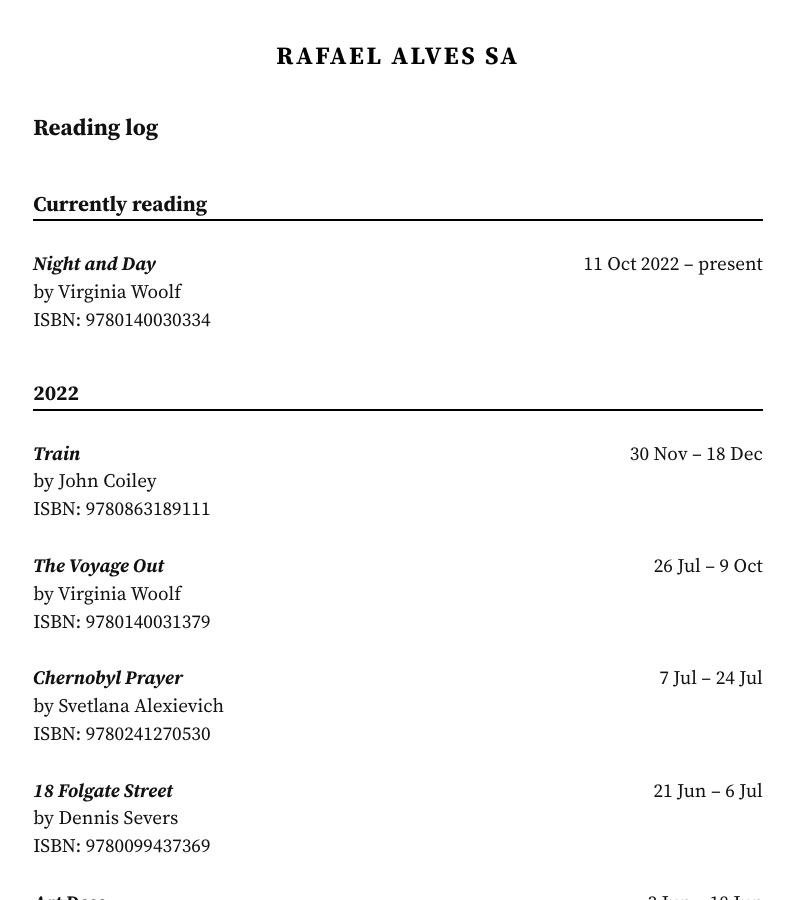
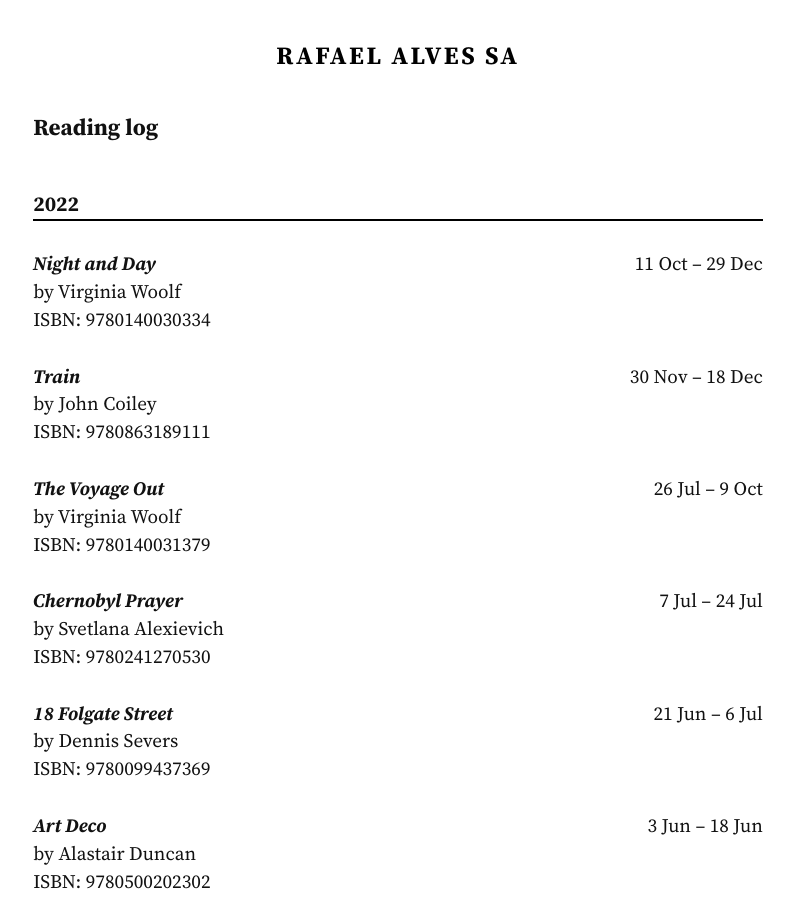
Before and after one commit to rafaelalvessa/rafael.me.uk, a Jekyll site: the page built from reading_log.md, in a window 1280 px wide and 900 px high. Shown: the whole window, without its empty margins (242-1036 px from the left). Built offline with Jekyll 4.4.1, drawn with Linux system fonts in a browser that asks for light colours.

Commit message:
Update Night and Day to finished reading

```diff
--- a/_data/reading_log.yaml
+++ b/_data/reading_log.yaml
@@ -1,11 +1,10 @@
-Currently reading:
+2022:
 
 - author: Virginia Woolf
-  date_started: 11 Oct 2022
+  date_finished: 29 Dec
+  date_started: 11 Oct
   isbn: 9780140030334
   title: Night and Day
-
-2022:
 
 - author: John Coiley
   date_finished: 18 Dec
```
